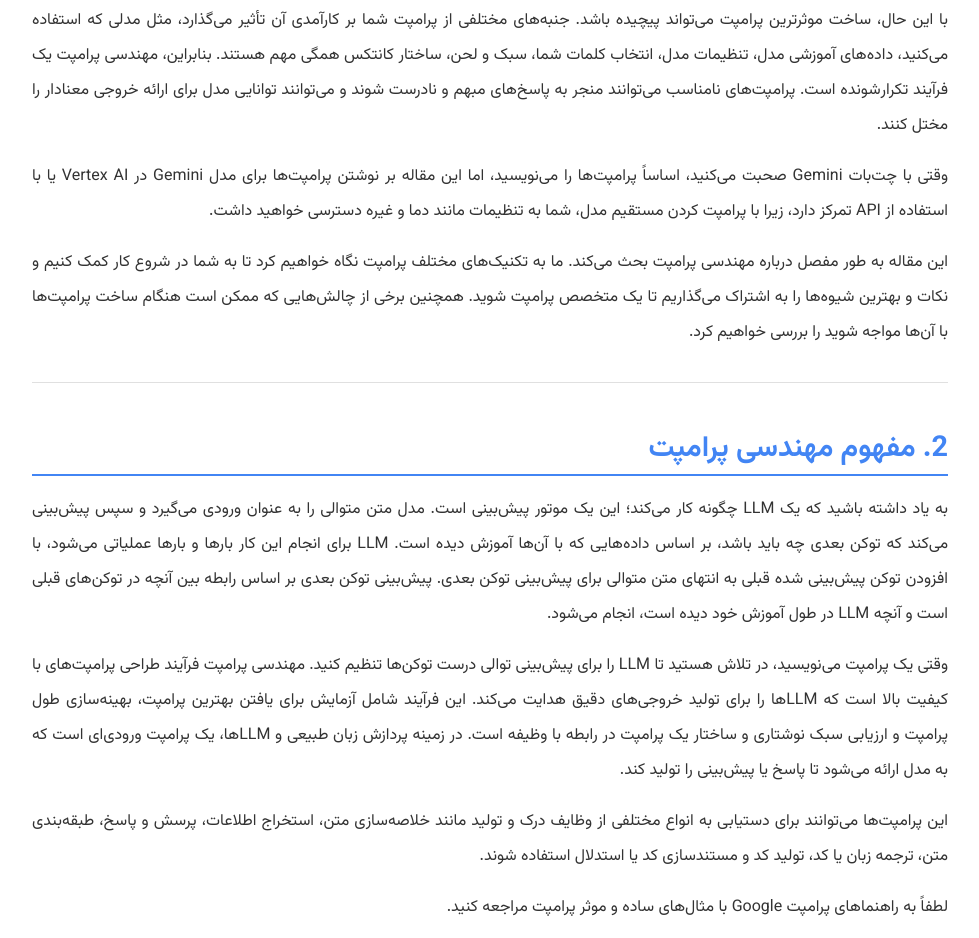
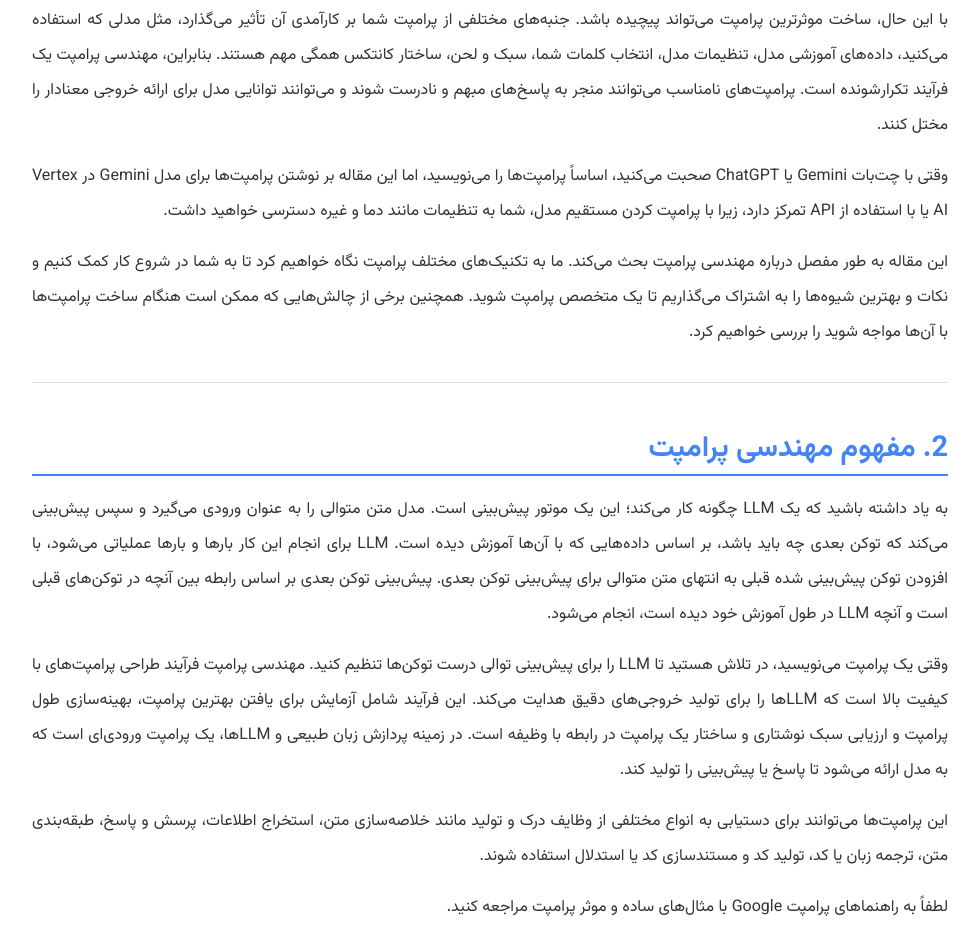
Before and after one commit to GhalamborM/prompt-engineering, a plain HTML site: page index.html in a window 1280 px wide. Shown: the part 989-1927 px from the top of the page, without its empty margins (300-1279 px from the left). Drawn offline with Linux system fonts and the light colour scheme; a web font is replaced by a local one.

Commit message:
fix: improve phrase quality

```diff
--- a/index.html
+++ b/index.html
@@ -494,7 +494,7 @@
                     معنادار را مختل کنند.
                 </p>
 
-                <p>وقتی با چت‌بات Gemini صحبت می‌کنید، اساساً پرامپت‌ها را می‌نویسید، اما این مقاله بر نوشتن پرامپت‌ها
+                <p>وقتی با چت‌بات Gemini یا ChatGPT صحبت می‌کنید، اساساً پرامپت‌ها را می‌نویسید، اما این مقاله بر نوشتن پرامپت‌ها
                     برای مدل Gemini در Vertex AI یا با استفاده از API تمرکز دارد، زیرا با پرامپت کردن مستقیم مدل، شما به
                     تنظیمات مانند دما و غیره دسترسی خواهید داشت.</p>
 
```
